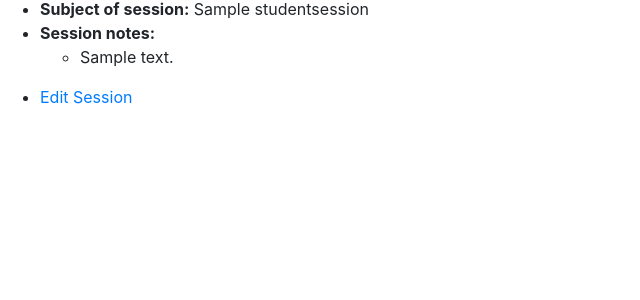
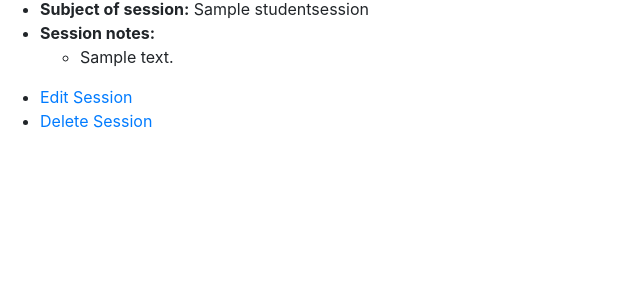
Before and after one commit to Pelikantapeten/p4-ms-dashboard, a Django app: template templates/session_detail.html in a window 1280 px wide. Shown: the part 161-461 px from the top of the page, without its empty margins (0-640 px from the left). Run offline with Django 3.2, Linux system fonts and the light colour scheme; the template is opened without the code that fills it: most values are stand-ins (such as "Sample title", 1, 10 or a date in 2020); data that the repository does not hold is empty; parts of the project's set-up code (start-up, migrations or seed data) failed here and were passed over; some libraries are stand-ins or nearby versions.

Commit message:
Add link to delete session in session_detail.html

```diff
--- a/templates/session_detail.html
+++ b/templates/session_detail.html
@@ -14,6 +14,7 @@
     </ul>
 </li>
 <li><a href="{% url 'sessionedit' studentsession.pk %}">Edit Session</a></li>
+<li><a href="{% url 'delete-session' studentsession.pk %}">Delete Session</a></li>
 </ul>
 
 {% endblock content %}
```
